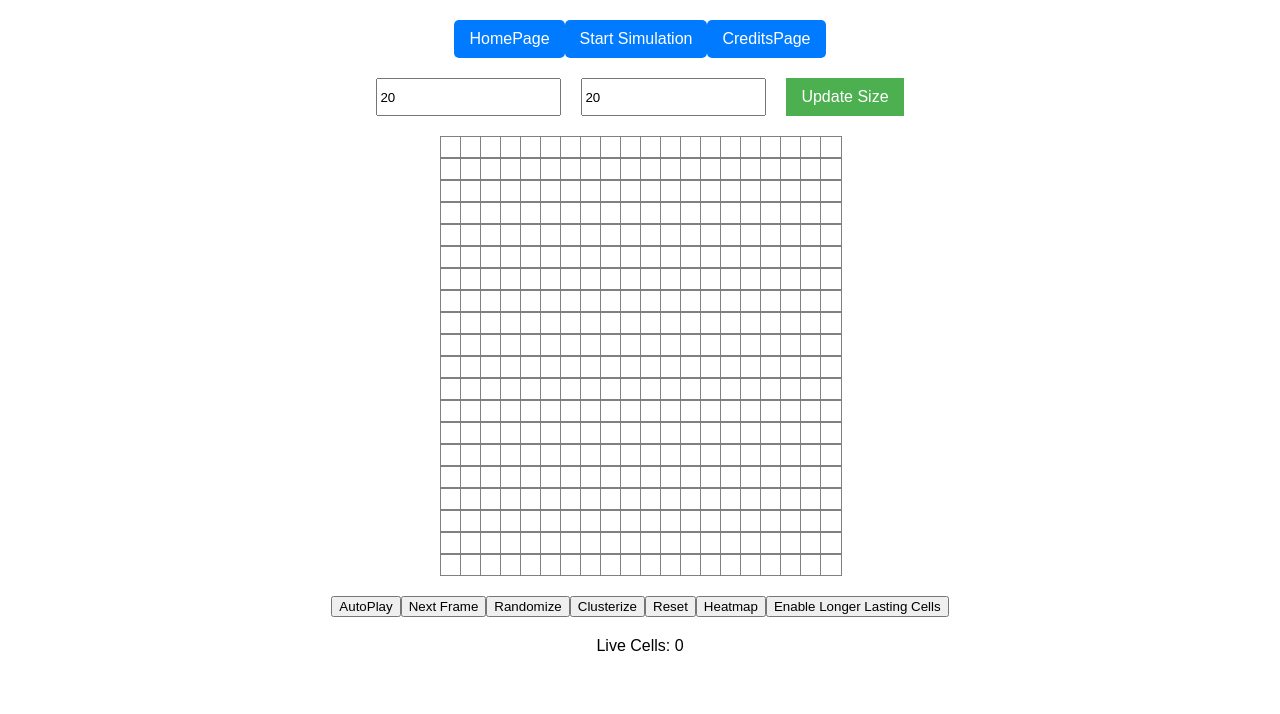
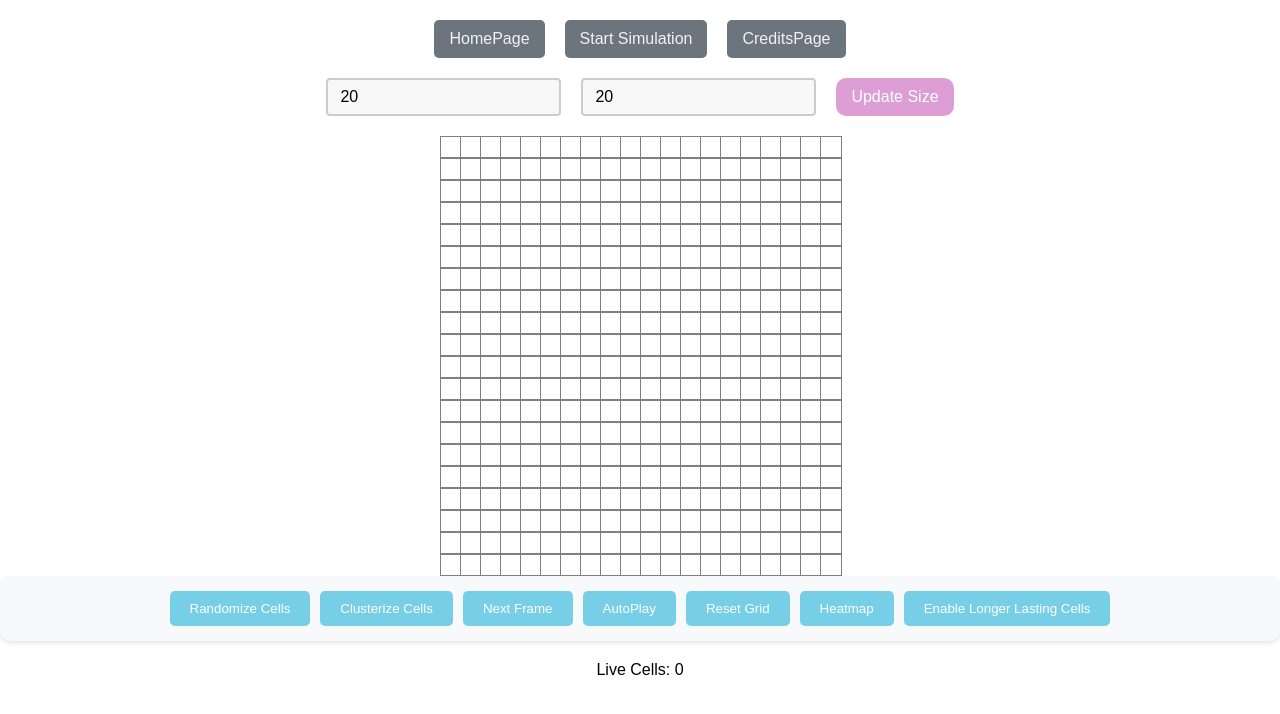
Before and after one commit to zoeyfeng7/yun-feng-assignment2, a React (Create React App) app in the folder my-react-app/: page /gameoflife in a window 1280 px wide. Shown: the top 714 px of the page. Built offline with nearby package versions, Linux system fonts and the light colour scheme.

Commit message:
mofify css file

```diff
--- a/my-react-app/src/App.css
+++ b/my-react-app/src/App.css
@@ -18,7 +18,14 @@ h1 {
 }
 
 .controls {
+  display: flex;
+  flex-wrap: wrap;
+  justify-content: center;
   margin-bottom: 20px;
+  padding: 10px;
+  background-color: #f8f9fa;
+  border-radius: 10px;
+  box-shadow: 0 2px 4px rgba(0, 0, 0, 0.1);
 }
 
 .controls button {
@@ -32,7 +39,15 @@ h1 {
 }
 
 .controls button:hover {
-  background-color: #4fa3d4;
+  margin: 5px;
+  padding: 10px 20px;
+  background-color: #7b8a9a;
+  color: white;
+  border: none;
+  border-radius: 5px;
+  cursor: pointer;
+  transition: background-color 0.3s, transform 0.1s;
+  font-weight: bold;
 }
 
 .grid {
@@ -51,3 +66,20 @@ h1 {
 .cell.active {
   background-color: black;
 }
+
+.navbar a {
+  color: #f2f2f2;
+  padding: 10px 15px;
+  text-decoration: none;
+  font-size: 16px;
+  border-radius: 5px;
+  background-color: #6c757d;
+  transition: background-color 0.3s, color 0.3s;
+  margin: 0 10px;
+  margin-top: 20px;
+}
+
+.navbar a:hover {
+  background-color: #5a6268;
+  color: #fff;
+}
--- a/my-react-app/src/ControlPanel.js
+++ b/my-react-app/src/ControlPanel.js
@@ -11,13 +11,32 @@ const ControlPanel = ({
   gridSize,
   generateClusteredGrid,
   simulateOneStep,
-  longerLastingCellsActive, // 确保添加这一行
-  setLongerLastingCellsActive, // 以及这一行
+  longerLastingCellsActive,
+  setLongerLastingCellsActive,
 }) => {
   const navigate = useNavigate(); // Correct usage of useNavigate hook.
 
   return (
     <div className="controls">
+      <button
+        onClick={() => {
+          setGrid(
+            generateEmptyGrid(gridSize.rows, gridSize.cols).map((row) =>
+              row.map(() => (Math.random() <= 0.05 ? 1 : 0))
+            )
+          );
+        }}
+      >
+        Randomize Cells
+      </button>
+      <button
+        onClick={() => {
+          setGrid(generateClusteredGrid(gridSize.rows, gridSize.cols));
+        }}
+      >
+        Clusterize Cells
+      </button>
+      <button onClick={simulateOneStep}>Next Frame</button>
       <button
         onClick={() => {
           setRunning(!running);
@@ -29,29 +48,10 @@ const ControlPanel = ({
       >
         {running ? "Stop" : "AutoPlay"}
       </button>
-      <button onClick={simulateOneStep}>Next Frame</button>
-      <button
-        onClick={() => {
-          setGrid(
-            generateEmptyGrid(gridSize.rows, gridSize.cols).map((row) =>
-              row.map(() => (Math.random() <= 0.05 ? 1 : 0))
-            )
-          );
-        }}
-      >
-        Randomize
-      </button>
-      <button
-        onClick={() => {
-          setGrid(generateClusteredGrid(gridSize.rows, gridSize.cols));
-        }}
-      >
-        Clusterize
-      </button>
       <button
         onClick={() => setGrid(generateEmptyGrid(gridSize.rows, gridSize.cols))}
       >
-        Reset
+        Reset Grid
       </button>
       <button
         onClick={() => {
--- a/my-react-app/src/CreditsPage.js
+++ b/my-react-app/src/CreditsPage.js
@@ -1,10 +1,10 @@
 import React from "react";
-import NavBar from "./NavBar"; // 如果你已经创建了NavBar组件并希望在所有页面保持一致的导航
+import NavBar from "./NavBar";
 
 const CreditsPage = () => {
   return (
     <div className="container">
-      <NavBar /> {/* 如果使用NavBar进行导航 */}
+      <NavBar /> {}
       <h1>Credits Page</h1>
       <p>
         This simulation of Conway's Game of Life was developed by{" "}
--- a/my-react-app/src/GameOfLife.css
+++ b/my-react-app/src/GameOfLife.css
@@ -6,16 +6,37 @@
 
 .input {
   margin: 0 10px;
+  padding: 8px 12px;
+  border: 2px solid #ccc;
+  border-radius: 4px;
+  background-color: #f8f8f8;
+  font-size: 16px;
+  transition: border-color 0.3s, box-shadow 0.3s;
 }
 
 .controls {
   display: flex;
+  flex-wrap: wrap;
   justify-content: center;
-  margin-top: 20px;
+  margin-bottom: 20px;
+  padding: 10px;
+  background-color: #f8f9fa;
+  border-radius: 10px;
+  box-shadow: 0 2px 4px rgba(0, 0, 0, 0.1);
+}
+
+.controls button {
+  margin: 5px;
+  padding: 10px 20px;
+  background-color: #77cfe7;
+  color: white;
+  border: none;
+  border-radius: 5px;
+  cursor: pointer;
 }
 
 .button {
-  background-color: #4caf50; /* Green */
+  background-color: #cd6fc2ac; /* Green */
   border: none;
   color: white;
   padding: 10px 15px;
@@ -24,11 +45,12 @@
   display: inline-block;
   font-size: 16px;
   margin: 0 10px;
+  border-radius: 10px;
   cursor: pointer;
 }
 
 .button:hover {
-  background-color: #45a049;
+  background-color: #bb47ad;
 }
 
 .gridContainer {
@@ -54,7 +76,7 @@
 }
 
 .errorMessage {
-  color: red;
+  color: darkred;
   text-align: center;
   margin-top: 10px;
 }
--- a/my-react-app/src/HeatMapPage.js
+++ b/my-react-app/src/HeatMapPage.js
@@ -1,5 +1,5 @@
 import React, { useRef, useEffect } from "react";
-import { useGameState } from "./GameStateContext"; // 导入 useGameState 钩子
+import { useGameState } from "./GameStateContext";
 
 const resolution = 10;
 const width = 800;
--- a/my-react-app/src/NavBar.js
+++ b/my-react-app/src/NavBar.js
@@ -1,5 +1,6 @@
 import React from "react";
 import { Link } from "react-router-dom";
+import "./App.css";
 
 const NavBar = () => {
   return (
```
Also changed, not shown: my-react-app/src/setupTests.js (+1 -1 lines).
